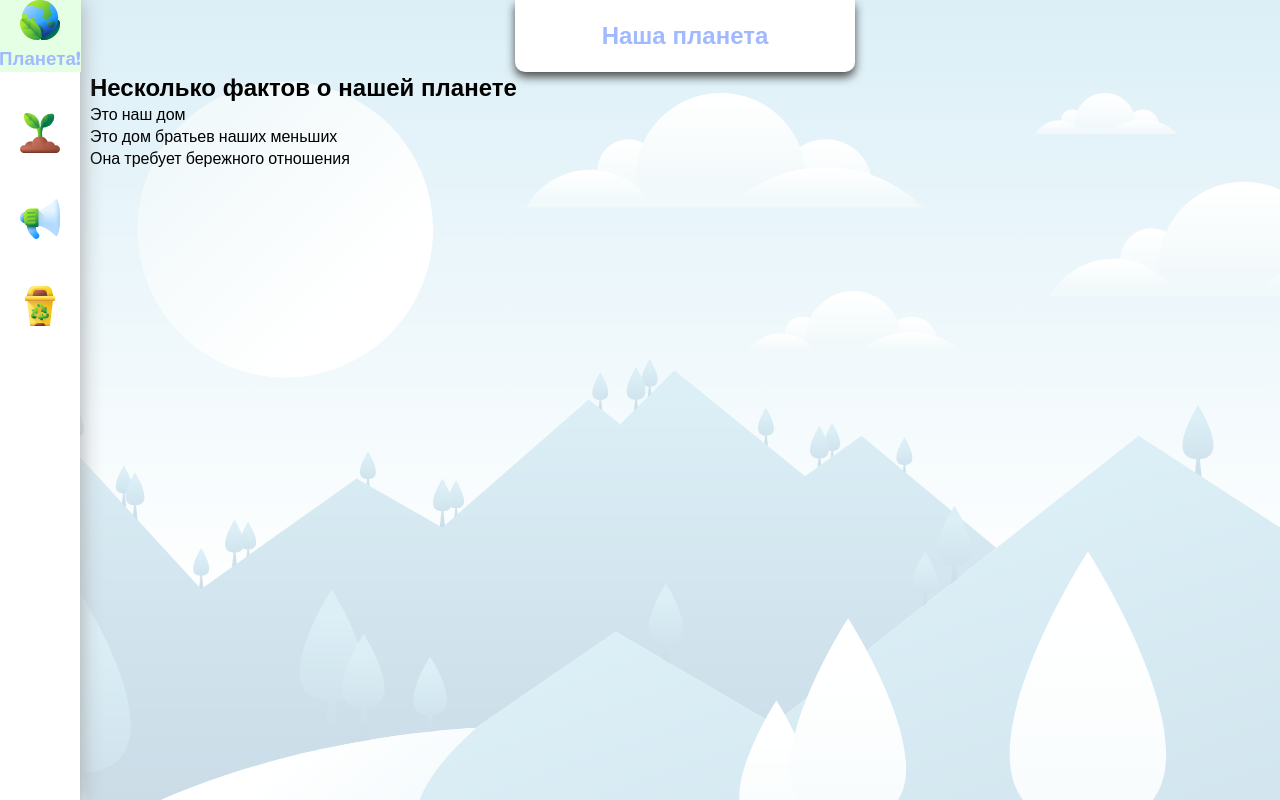
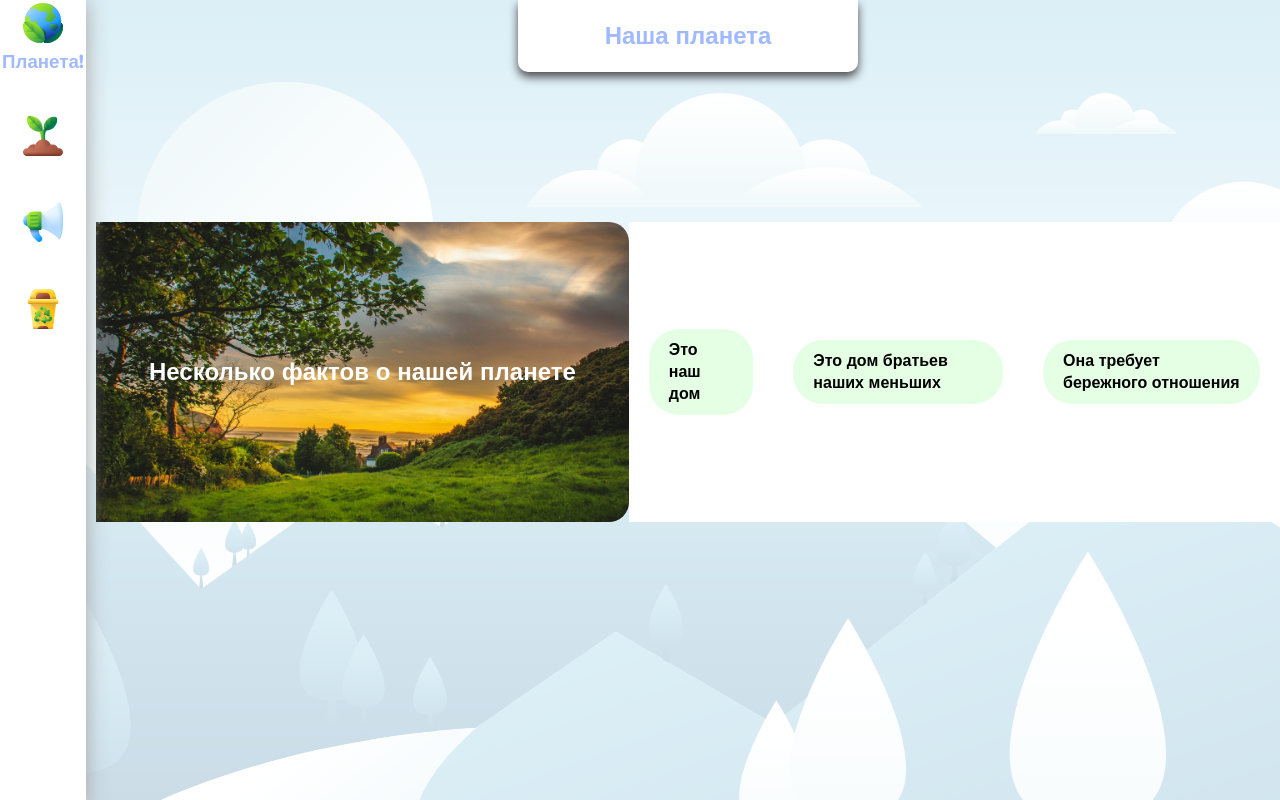
Before and after one commit to Avrora-star/ECO-site, a plain HTML site: page index.html in a window 1280 px wide. Drawn offline with nearby package versions, Linux system fonts and the light colour scheme.

Commit message:
header done

```diff
--- a/style.css
+++ b/style.css
@@ -35,6 +35,7 @@
     display: flex;
     flex-direction: column;
     align-items: center;
+    padding: 3px;
 }
 
 nav {
@@ -66,7 +67,7 @@ a {
 }
 
 section {
-    margin-left: 90px;
+    margin-left: 96px;
 }
 
 .title {
@@ -81,6 +82,48 @@ section {
    text-align: center;
    font-weight: bold;
 }
+
+.planet-facts {
+    margin: 150px 0;
+    display: flex;
+}
+
+.facts-left {
+    width: 45%;
+    background-image: url(images/intro2.jpg) ;
+    background-position:center ;
+    background-repeat: no-repeat;
+    background-size: cover;
+    height: 300px;
+    color: white;
+    display: flex;
+    justify-content: center;
+    align-items: center;
+    border-radius: 0 20px 20px 0;
+}
+
+.facts-right {
+    width: 55%;
+
+}
+
+.right-content {
+    display:flex;
+    background:white;
+    height: 100%;
+    list-style-type:none;
+    justify-content:center;
+    align-items:center;
+}
+
+.right-content li {
+    background-color: #e5ffe5;
+    padding: 10px 20px;
+    margin: 0 20px;
+    border-radius: 30px;
+    font-weight:900;
+}
+
 
 @media (max-width: 844px) {
     .menu {
```
